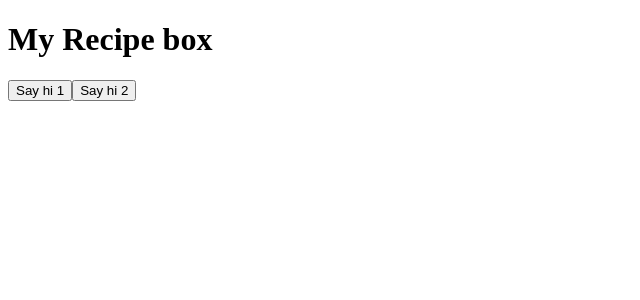
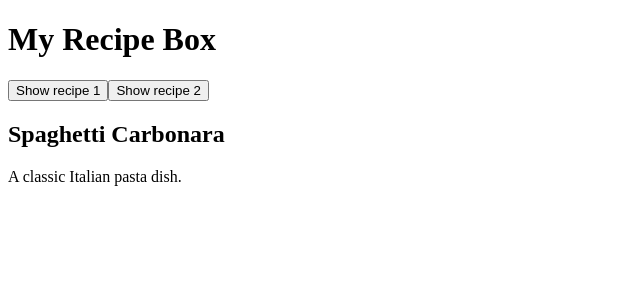
Before and after one commit to davidruizeJala/Bootcamp-FE, an Angular app in the folder angular-tutor-vs/: page / in a window 1280 px wide. Shown: the top 300 px of the page, without its empty margins (0-640 px from the left). Built offline with nearby package versions, Linux system fonts and the light colour scheme.

Commit message:
forth module done

```diff
--- a/angular-tutor-vs/src/app/app.html
+++ b/angular-tutor-vs/src/app/app.html
@@ -1,6 +1,8 @@
 <main>
   <h1>{{ title() }}</h1>
+  <button (click)="showRecipe1()">Show recipe 1</button>
+  <button (click)="showRecipe2()">Show recipe 2</button>
 
-  <button (click)="sayHiButton1()">Say hi 1</button>
-  <button (click)="sayHiButton2()">Say hi 2</button>
+  <h2>{{ recipe().name }}</h2>
+  <p>{{ recipe().description }}</p>
 </main>
--- a/angular-tutor-vs/src/app/app.ts
+++ b/angular-tutor-vs/src/app/app.ts
@@ -1,5 +1,7 @@
 import { Component, signal } from '@angular/core';
 import { RouterOutlet } from '@angular/router';
+import { RecipeModel } from './models';
+import { MOCK_RECIPE_1, MOCK_RECIPE_2 } from './mock-recipes';
 
 @Component({
   selector: 'app-root',
@@ -8,12 +10,16 @@ import { RouterOutlet } from '@angular/router';
   styleUrl: './app.scss',
 })
 export class App {
-  protected readonly title = signal('My Recipe box');
+  protected readonly title = signal('My Recipe Box');
+  protected readonly recipe = signal<RecipeModel>(MOCK_RECIPE_1);
 
-  protected sayHiButton1(): void {
-    console.log('Boton 1 clickeado');
+  protected showRecipe1(): void {
+    console.log('Showing recipe 1');
+    this.recipe.set(MOCK_RECIPE_1);
   }
-  protected sayHiButton2(): void {
-    console.log('Boton 1 clickeado');
+
+  protected showRecipe2(): void {
+    console.log('Showing recipe 2');
+    this.recipe.set(MOCK_RECIPE_2);
   }
 }
--- /dev/null
+++ b/angular-tutor-vs/src/app/mock-recipes.ts
@@ -0,0 +1,26 @@
+import { RecipeModel } from './models';
+
+export const MOCK_RECIPE_1: RecipeModel = {
+  id: 1,
+  name: 'Spaghetti Carbonara',
+  description: 'A classic Italian pasta dish.',
+  ingredients: [
+    { name: 'Spaghetti', quantity: 200, unit: 'g' },
+    { name: 'Guanciale', quantity: 100, unit: 'g' },
+    { name: 'Egg Yolks', quantity: 4, unit: 'each' },
+    { name: 'Pecorino Romano Cheese', quantity: 50, unit: 'g' },
+    { name: 'Black Pepper', quantity: 1, unit: 'tsp' },
+  ],
+};
+
+export const MOCK_RECIPE_2: RecipeModel = {
+  id: 2,
+  name: 'Caprese Salad',
+  description: 'A simple and refreshing Italian salad.',
+  ingredients: [
+    { name: 'Tomatoes', quantity: 4, unit: 'each' },
+    { name: 'Fresh Mozzarella', quantity: 200, unit: 'g' },
+    { name: 'Fresh Basil', quantity: 1, unit: 'bunch' },
+    { name: 'Extra Virgin Olive Oil', quantity: 2, unit: 'tbsp' },
+  ],
+};
--- /dev/null
+++ b/angular-tutor-vs/src/app/models.ts
@@ -0,0 +1,12 @@
+export interface Ingredient {
+  name: string;
+  quantity: number;
+  unit: string;
+}
+
+export interface RecipeModel {
+  id: number;
+  name: string;
+  description: string;
+  ingredients: Ingredient[];
+}
```
